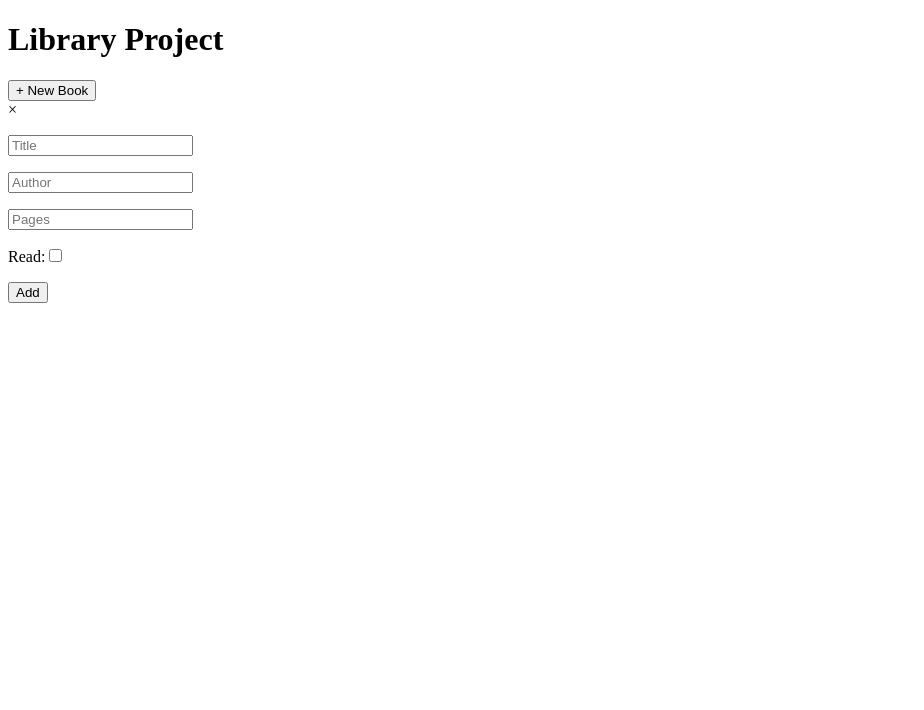
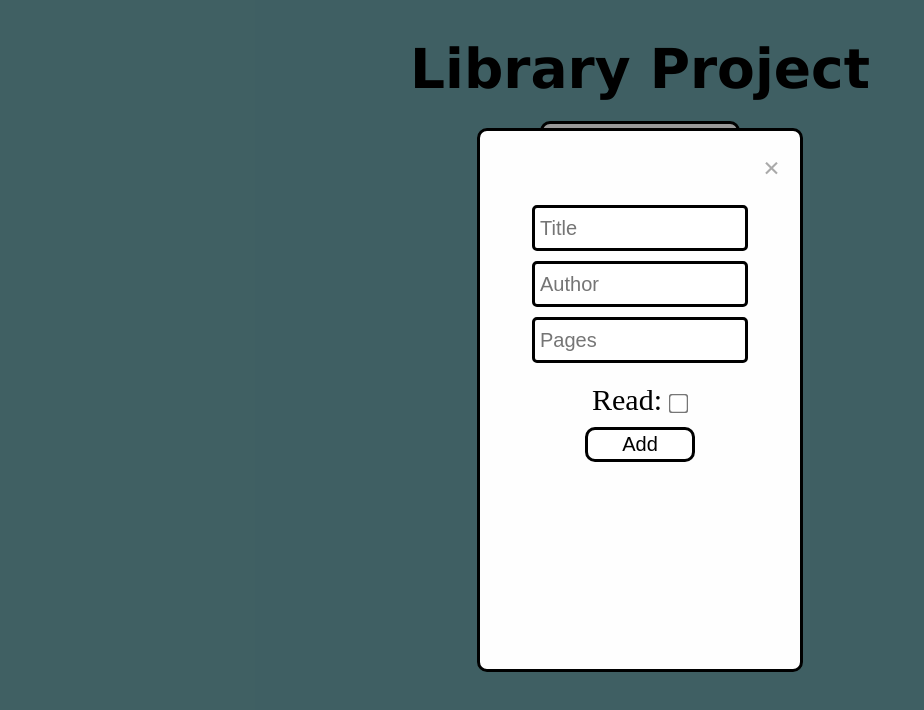
Before and after one commit to KaumudiMishra/LibraryCRUD, a plain HTML site: page index.html in a window 1280 px wide. Both pictures are taken after a click on the button "+ New Book". Shown: the whole page, without its empty margins (0-924 px from the left). Drawn offline with Linux system fonts and the light colour scheme.

Commit message:
update style.css

```diff
--- a/index.html
+++ b/index.html
@@ -4,15 +4,16 @@
     <meta charset="UTF-8">
     <meta name="viewport" content="width=device-width, initial-scale=1.0">
     <title>Library</title>
+    <link rel="stylesheet" href="/styles.css">
 </head>
 <body>
     <h1>Library Project</h1>
     <div id="newbtn-container">
-        <button id="newbtrn">+ New Book</button>
+        <button id="newbtn">+ New Book</button>
     </div>
     <div id="popup">
-        <form id="form" action="/index.js">
-            <span class="close">&times;</span>
+        <form id="form">
+            <span id="close">&times;</span>
             <div id="textinput">
                 <p><input type="text" id="title" placeholder="Title"></p>
                 <p><input type="text" id="author" placeholder="Author"></p>
--- a/index.js
+++ b/index.js
@@ -7,34 +7,71 @@ function Book(title, author, pages, read) {
     this.read = read;
     this.bookid = crypto.randomUUID();
 }
-Book.prototype.info = function () {
-  console.log(`${this.title} by ${this.author}, ${this.pages} pages, ${this.read ? "read" : "not read"}`);
-};
+
 Book.prototype.toggleread = function () {
     this.read = !this.read;
 };
-function addBookToLibrary(title, author, pages, read) {
-    let addbook = new Book(title,author,pages,read);
+
+function openpopup() {
+    document.getElementById("popup").style.display = "flex";
+}
+function closepopup() {
+    document.getElementById("popup").style.display = "none";
+}
+
+function getdata(event) {
+    event.preventDefault();
+    const title = document.getElementById("title");
+    const author = document.getElementById("author");
+    const pages = document.getElementById("pages");
+    const read = document.getElementById("read");
+    let addbook = new Book(title.value, author.value, pages.value, read.checked);
     mylibrary.push(addbook);
+    display();
+    closepopup();
+
 }
-function display(){
+
+function display() {
     let shelf = document.querySelector("#Library-container");
-    for(let i = 0; i<mylibrary.length; i++){
+    shelf.innerHTML = "";
+
+    for (let i = 0; i < mylibrary.length; i++) {
         const card = document.createElement("div");
         const title = document.createElement("p");
-            title.textContent=mylibrary[i].title;
+        title.textContent = mylibrary[i].title;
         const author = document.createElement("p");
-            author.textContent=mylibrary[i].author;
+        author.textContent = mylibrary[i].author;
         const pages = document.createElement("p");
-            pages.textContent=mylibrary[i].pages;
+        pages.textContent = mylibrary[i].pages;
         const readtoggle = document.createElement("button");
         const remove = document.createElement("button");
+        readtoggle.textContent = mylibrary[i].read ? "Read" : "Not Read";
+        remove.textContent = "Remove";
+
+
         card.appendChild(title);
         card.appendChild(author);
         card.appendChild(pages);
         card.appendChild(readtoggle);
         card.appendChild(remove);
         shelf.appendChild(card);
+        readtoggle.onclick = function () {
+            mylibrary[i].toggleread();
+            display();
+        };
+
+        remove.onclick = function () {
+            mylibrary.splice(i, 1);
+            display();
+        };
 
     }
 }
+const newbtn = document.getElementById("newbtn");
+newbtn.addEventListener('click', openpopup);
+const addbtn = document.getElementById("addbtn");
+addbtn.addEventListener('click', getdata);
+const close = document.getElementById("close");
+close.addEventListener('click', closepopup);
+display();
--- a/styles.css
+++ b/styles.css
@@ -0,0 +1,165 @@
+/* General page setup */
+body {
+  background-color: #6a9fa5;
+}
+
+h1 {
+  display: flex;
+  justify-content: center;
+  font-family: 'Lucida Sans', 'Lucida Sans Regular',
+               'Lucida Grande', 'Lucida Sans Unicode',
+               Geneva, Verdana, sans-serif;
+  font-size: 55px;
+  margin-bottom: 20px;
+}
+
+/* New Book Button Container */
+#newbtn-container {
+  display: flex;
+  justify-content: center;
+  align-items: center;
+  margin-bottom: 30px;
+}
+
+#newbtn {
+  display: flex;
+  justify-content: center;
+  align-items: center;
+  width: 200px;
+  height: 50px;
+  font-size: 25px;
+  border-radius: 10px;
+  border: solid 3px black;
+  background-color: white;
+  cursor: pointer;
+}
+
+/* Library container */
+#Library-container {
+  display: flex;
+  flex-direction: row;
+  flex-wrap: wrap;
+  justify-content: center;
+}
+
+/* Individual book card */
+.book {
+  display: flex;
+  flex-direction: column;
+  align-items: center;
+  border: 5px solid black;
+  border-radius: 25px;
+  height: 300px;
+  width: 250px;
+  padding: 15px;
+  margin: 20px;
+  background-color: #fbd082;
+}
+
+.title {
+  font-size: 30px;
+  font-weight: bold;
+  margin-bottom: 20px;
+}
+
+.author {
+  font-size: 30px;
+  margin-bottom: 20px;
+}
+
+.pages {
+  font-size: 25px;
+  margin-bottom: 20px;
+}
+
+button:focus {
+  outline: 0;
+}
+
+/* Buttons inside cards */
+.readBtn, #removeBtn, #addbtn {
+  font-size: 20px;
+  height: 35px;
+  width: 110px;
+  margin-bottom: 20px;
+  border-radius: 10px;
+  border: solid 3px black;
+  cursor: pointer;
+}
+
+.readBtn {
+  background-color: white;
+}
+
+#removeBtn {
+  background-color: #d7d9da;
+}
+
+#addbtn {
+  background-color: white;
+}
+
+/* Input fields */
+input#title,
+input#author,
+input#pages {
+  height: 30px;
+  width: 200px;
+  font-size: 20px;
+  border: solid 3px black;
+  border-radius: 5px;
+  padding: 5px;
+}
+
+/* Checkbox */
+input[type=checkbox] {
+  transform: scale(1.5);
+  margin-left: 10px;
+}
+
+/* Popup overlay (modal background) */
+#popup {
+  display: none; /* hidden by default */
+  position: fixed;
+  z-index: 10;
+  left: 0;
+  top: 0;
+  width: 100%;
+  height: 100%;
+  overflow: auto; /* enables scroll if needed */
+  background-color: rgba(0, 0, 0, 0.4); /* dark overlay */
+  font-size: 30px;
+}
+
+/* Popup form box */
+#form {
+  background-color: #fefefe;
+  margin: 10% auto;
+  padding: 20px;
+  border: 3px solid black;
+  border-radius: 10px;
+  width: 280px;
+  display: flex;
+  flex-direction: column;
+  align-items: center;
+}
+
+/* Close button */
+#close {
+  color: #aaa;
+  font-size: 30px;
+  font-weight: bold;
+  align-self: flex-end;
+  cursor: pointer;
+  margin-bottom: 10px;
+}
+
+#close:hover,
+#close:focus {
+  color: black;
+}
+
+/* Labels and form spacing */
+#textinput p, #checkbox p {
+  margin: 10px 0;
+}
```
Lines whose indentation alone changed are shown as unchanged.
